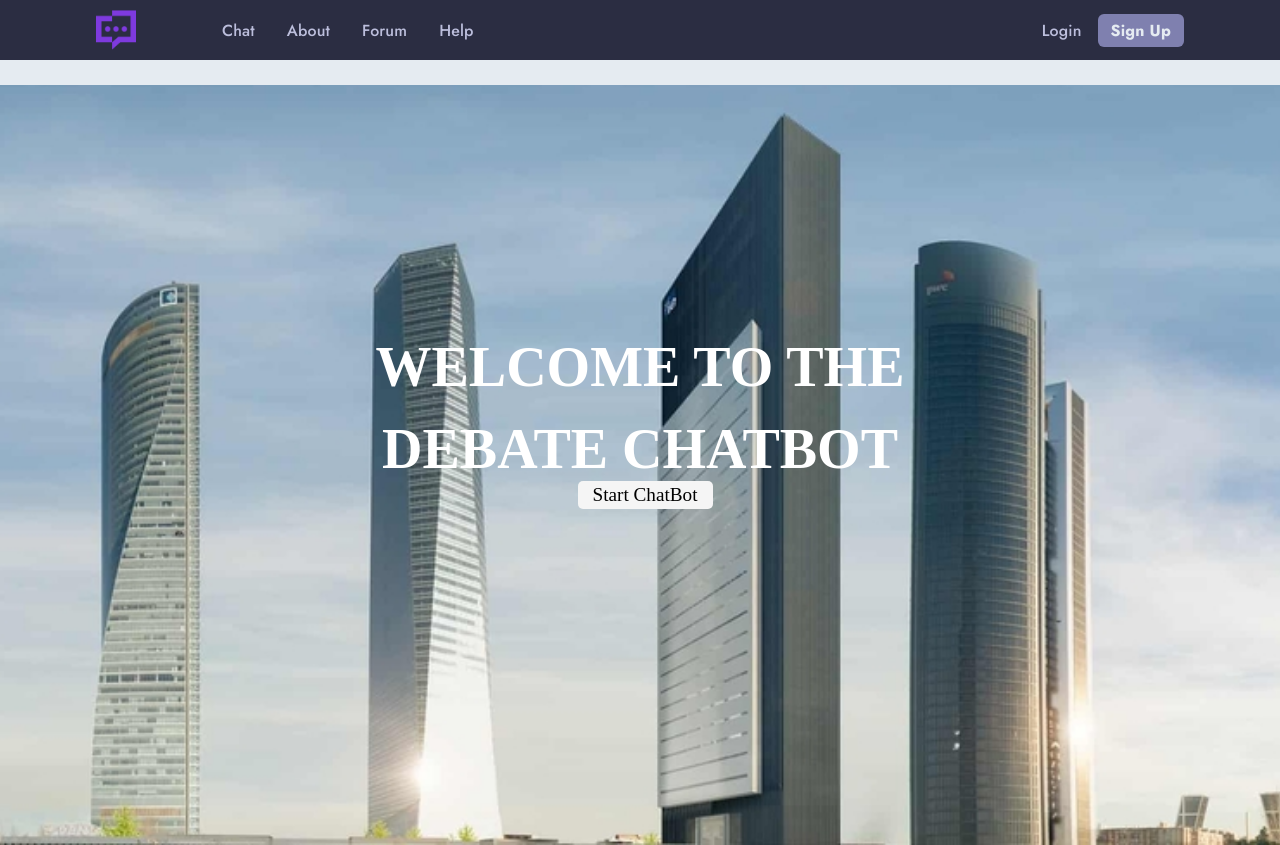
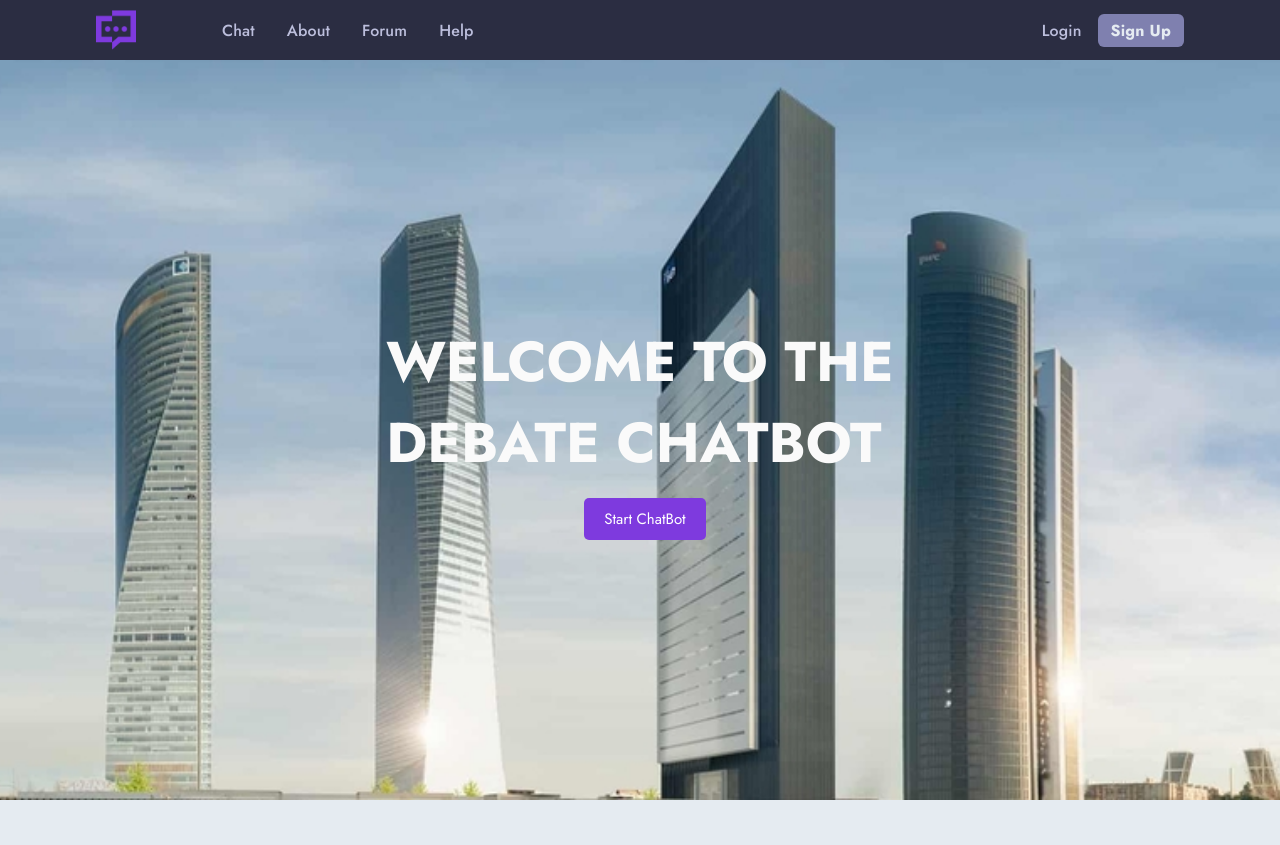
Before and after one commit to 11acc/debatebot-front, a React (Create React App) app: page / in a window 1280 px wide. After the commit the page ends 800 px from the top, so only its background shows below. Built offline with nearby package versions, Linux system fonts and the light colour scheme.

Commit message:
fixed css on some pages
help
about
some forum small changes

```diff
--- a/src/App.js
+++ b/src/App.js
@@ -39,9 +39,5 @@ const App = () => {
 export default App;
 
 
-// navbar
 // threadpage
 // login/singup?
-
-// fix help -> another person
-// diagram generation -> another person hopefully
--- a/src/components/Navbar/Navbar.css
+++ b/src/components/Navbar/Navbar.css
@@ -1,10 +1,9 @@
 
 .navbar {
     width: 100%;
-    height: 60px;
+    height: var(--nav_ht);
     display: flex;
     justify-content: center;
-    margin-bottom: 25px;
     background: var(--main);
     color: var(--l_grey);
     user-select: none;
--- /dev/null
+++ b/src/pages/AboutPage/AboutPage.css
@@ -0,0 +1,16 @@
+
+.ab_contain {
+    display: flex;
+    justify-content: center;
+    padding-top: 25px;
+}
+.ab_wrp {
+    width: 55%;
+    text-align: center;
+}
+.ab_title {
+    font-size: 33px;
+}
+.ab_desc {
+    font-size: var(--fs_ms);
+}
--- a/src/pages/AboutPage/AboutPage.js
+++ b/src/pages/AboutPage/AboutPage.js
@@ -3,23 +3,35 @@ import React from 'react';
 
 import Navbar from '../../components/Navbar/Navbar';
 
+import './AboutPage.css';
+
 const AboutUsPage = () => {
     return (
         <>
             <Navbar />
-            <div>
-                <h1>Welcome to the About Us Page</h1>
-                <p>Our Mission</p>
-
-                <p> At Debate Chatbot,  we are driven by a singular mission – to engage users in the art of debate.</p>
-                <p> We believe in creating an immersive environment that not only encourages discourse but also fosters learning and critical thinking.</p>
-                <p>Debate is not just a conversation; it's an exploration of ideas, a journey towards understanding diverse perspectives, and a catalyst for intellectual growth. Our platform is designed to be a vibrant hub where users can delve into meaningful discussions, challenge assumptions, and broaden their perspectives.</p>
-
-                <p>We envision a community that embraces the power of dialogue to stimulate intellectual curiosity and nurture a culture of lifelong learning. By providing a space for open and respectful debate, we aim to empower individuals to think critically, communicate effectively, and contribute meaningfully to the world of ideas.</p>
-
-                <p>Join us on this exciting journey as we embark on a mission to cultivate a community where the art of debate becomes a catalyst for positive change.</p>
-
-                <p>Debate Chatbot :)</p>
+            <div className='ab_contain'>
+                <div className='ab_wrp'>
+                    <h2 className='ab_title'>
+                        Our Mission
+                    </h2>
+                    <p className='ab_desc'>
+                        We are driven by a singular mission - <i>to engage users in the art of debate.</i>
+                        <br/>
+                        <br/>
+                        We believe in creating an environment that not only encourages discourse,
+                        <br/>
+                        but also fosters learning and critical thinking.
+                        <br/>
+                        <br/>
+                        Debate is not just a conversation; it's an exploration of ideas, a journey towards understanding diverse perspectives, and a catalyst for intellectual growth. Our platform is designed to be a vibrant hub where users can delve into meaningful discussions, challenge assumptions, and broaden their perspectives.
+                        <br/>
+                        <br/>
+                        We envision a community that embraces the power of dialogue to stimulate intellectual curiosity and nurture a culture of lifelong learning. By providing a space for open and respectful debate, we aim to empower individuals to think critically, communicate effectively, and contribute meaningfully to the world of ideas.
+                        <br/>
+                        <br/>
+                        Join us on this exciting journey as we embark on a mission to cultivate a community where the art of debate becomes a catalyst for positive change.
+                    </p>
+                </div>
             </div>
         </>
     );
--- a/src/pages/ForumPage/ForumPage.css
+++ b/src/pages/ForumPage/ForumPage.css
@@ -3,6 +3,7 @@
     width: 100%;
     display: flex;
     justify-content: center;
+    padding-top: 25px;
 }
 
 .f_wrp {
--- a/src/pages/HelpPage/HelpPage.css
+++ b/src/pages/HelpPage/HelpPage.css
@@ -1,11 +1,11 @@
+
 .container {
     height: 95vh;
     background-image: url('../../assets/help.png');
     background-size: auto 80%;
     background-repeat: no-repeat;
-  background-position: left center; /* Background image positioned to the left and centered vertically */
+    background-position: center;
     background-color: ghostwhite;
     text-align: center;
-  padding: 20px;
-
+    padding: 25px;
 }
--- a/src/pages/HelpPage/HelpPage.js
+++ b/src/pages/HelpPage/HelpPage.js
@@ -10,8 +10,9 @@ const HelpPage = () => {
         <>
             <Navbar />
             <div className="container">
-                <h1 style={{marginLeft: '600px'}}>Welcome to the Help Page</h1>
-                <h2 style={{marginLeft: '600px'}}>If you have any questions or you are having trouble, please send us an email, thanks :) </h2>
+                <h2>
+                    If you have any questions or you are having trouble, please send us an email, thanks :)
+                </h2>
             </div>
         </>
     );
--- a/src/pages/HomePage/HomePage.css
+++ b/src/pages/HomePage/HomePage.css
@@ -1,44 +1,21 @@
-/* HomePage.css */
+
 .homepage-container {
-    height: 95vh;
+    height: var(--hero_ht);
     background-image: url('../../assets/ie.jpeg');
     background-size: cover;
     background-position: center;
-    text-align: center;
-    padding: 20px;
+
+    display: flex;
+    flex-direction: column;
+    justify-content: center;
+    align-items: center;
 }
 
 .title {
-    font-size: 3.5em;
-    margin-top: 230px;
-    margin-bottom: 18px;
-    align-content: center;
-    color: white;
-    font-family: "Andale Mono";
-}
-.h2{
-    font-size: 3.5em;
-    margin-top: 2px;
-    align-content: center;
-    color: white;
-    font-family: "Andale Mono";
+    color: var(--white);
+    font-size: 56px;
 }
 
-.start-chat-button {
-    padding: 3px 15px;
-    font-size: 1.2em;
-    cursor: pointer;
-    color: black;
-    background-color: whitesmoke;
-    font-family: "Andale Mono";
+.chatbutton {
+    margin-top: 15px;
 }
-
-.links {
-    position: fixed;
-    cursor: pointer;
-    bottom: 30px;
-    left: 50%;
-    transform: translateX(-50%);
-    font-size: 1em;
-    font-family: "Andale Mono";
-}
--- a/src/pages/HomePage/HomePage.js
+++ b/src/pages/HomePage/HomePage.js
@@ -6,14 +6,18 @@ import Navbar from '../../components/Navbar/Navbar';
 
 import './HomePage.css';
 
-const HomePage = ({ navigateTo }) => {
+const HomePage = () => {
     return (
         <>
             <Navbar />
             <div className="homepage-container">
-                <h1 className="title">WELCOME TO THE</h1>
-                <h2 className="h2">DEBATE CHATBOT</h2>
-                <Link to="/chat"><button className="start-chat-button">Start ChatBot</button></Link>
+                <h1 className="title">
+                    WELCOME TO THE<br />
+                    DEBATE CHATBOT
+                </h1>
+                <Link to="/chat">
+                    <button className='chatbutton'>Start ChatBot</button>
+                </Link>
             </div>
         </>
     );
--- a/src/styles/root.css
+++ b/src/styles/root.css
@@ -45,6 +45,9 @@
     --text_color: var(--black);
     --background_color: var(--ll_grey);
 
+    --nav_ht: 60px;
+    --hero_ht: calc(100vh - var(--nav_ht));
+
     --z-nav: 999;
 }
 
--- a/src/styles/style.css
+++ b/src/styles/style.css
@@ -12,6 +12,11 @@ a {
     transition: .15s;
 }
 
+button {
+    font-family: var(--jost);
+    background-color: var(--dual);
+}
+
 .space {
     flex: 1;
     pointer-events: none;
```
Lines whose indentation alone changed are shown as unchanged.
